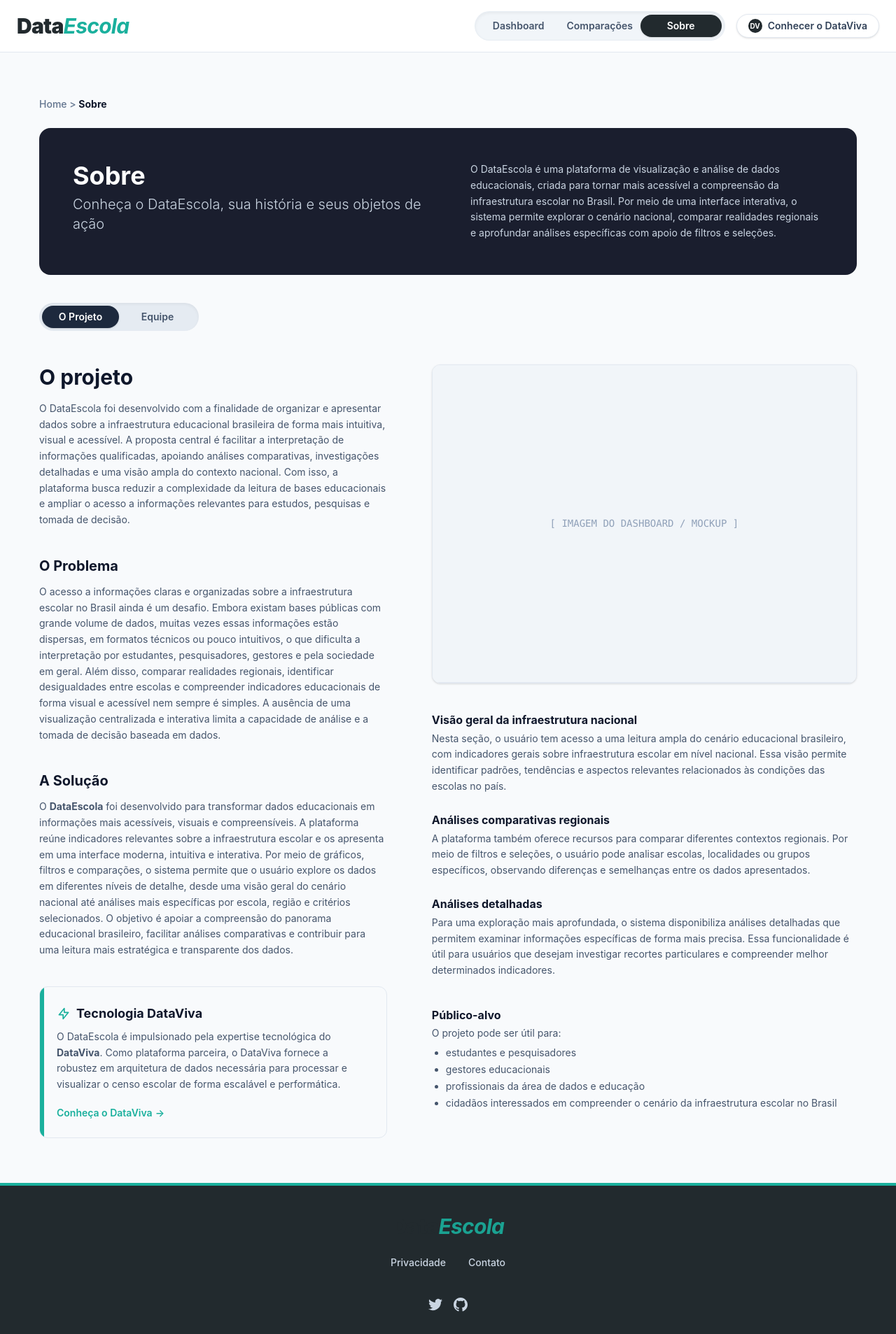
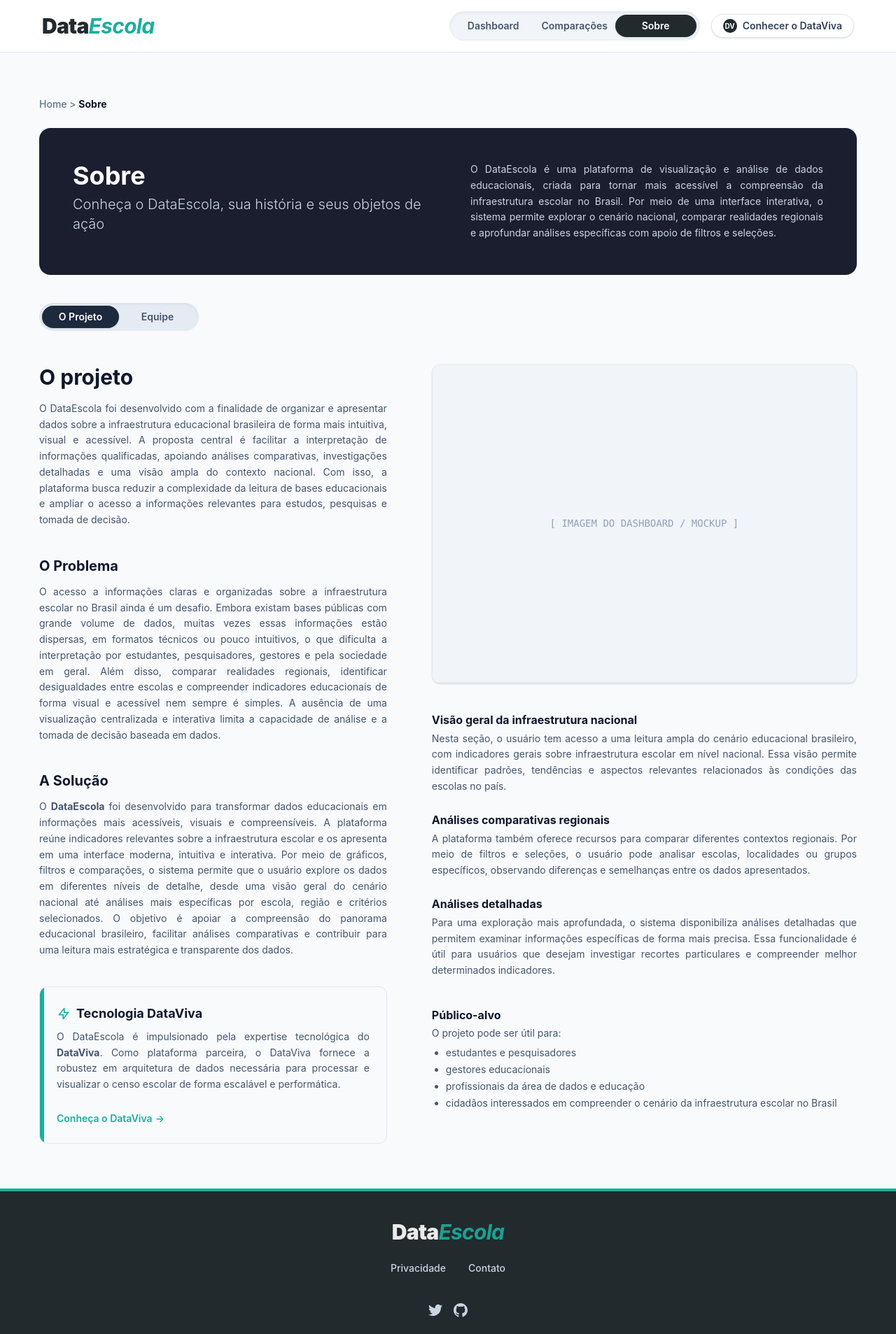
Before and after one commit to Treinamento-DataViva/frontend, a React (Vite) app in the folder frontend-censo-escolar/: page /sobre in a window 1280 px wide. Shown: the top 1907 px of the page at 70% size. Built offline with nearby package versions, Linux system fonts and the light colour scheme.

Commit message:
fix: arruma o design com as sugestões da ana carneiro

```diff
--- a/frontend-censo-escolar/src/pages/Comparacao.tsx
+++ b/frontend-censo-escolar/src/pages/Comparacao.tsx
@@ -341,13 +341,15 @@ export default function ComparativaRegional() {
       {/* SIDEBAR */}
       <aside className="w-64 bg-slate-800 text-white rounded-xl p-6 h-fit sticky top-24 shrink-0">
         <div className="space-y-6">
-          <div>
-            <h3 className="text-xs font-semibold text-slate-400 uppercase tracking-wide mb-3">
-              Configuração de Comparação
-            </h3>
 
+          <h3 className="text-xs font-semibold text-slate-400 uppercase tracking-wide">
+            Configuração de Comparação
+          </h3>
+
+          {/* Container padronizado para os inputs sem usar mb-* avulsos */}
+          <div className="space-y-4">
             {/* Ano */}
-            <div className="mb-4">
+            <div>
               <label className="block text-sm text-slate-300 mb-1">Ano</label>
               <select
                 value={ano}
@@ -361,7 +363,7 @@ export default function ComparativaRegional() {
             </div>
 
             {/* Região A */}
-            <div className="mb-3">
+            <div>
               <label className="block text-sm text-slate-300 mb-1">Região Alvo (A)</label>
               <select
                 value={regiaoA}
@@ -409,17 +411,19 @@ export default function ComparativaRegional() {
 
       {/* CONTEÚDO */}
       <div className="flex-1 space-y-6">
+
         {/* HEADER */}
         <div className="bg-white rounded-xl shadow-sm border border-slate-200 p-6">
-          <div className="flex items-center justify-between">
-            <div>
-              <p className="text-xs text-slate-500 uppercase tracking-wide mb-1">
+          <div className="flex items-start justify-between">
+            {/* Agrupamento com space-y-2 para os textos respirarem melhor */}
+            <div className="space-y-2">
+              <p className="text-xs text-slate-500 uppercase tracking-wide">
                 Explorador · Ferramenta de Avaliação Comparativa
               </p>
               <h1 className="text-3xl font-bold text-slate-900">
                 Análises Comparativas Regionais
               </h1>
-              <p className="text-sm text-slate-600 mt-2">
+              <p className="text-sm text-slate-600">
                 Comparando <strong>{dadosRegiaoA?.nome ?? regiaoA}</strong> com{" "}
                 <strong>{dadosRegiaoB?.nome ?? regiaoB}</strong> — Censo {ano}.
               </p>
@@ -441,11 +445,11 @@ export default function ComparativaRegional() {
 
         {/* CARDS */}
         <div className="grid grid-cols-2 gap-6">
-          <div className="bg-gradient-to-br from-blue-50 to-white rounded-xl shadow-sm border border-blue-200 p-6">
-            <div className="flex items-center gap-3 mb-4">
+          <div className="bg-linear-to-br from-blue-50 to-white rounded-xl shadow-sm border border-blue-200 p-6 flex flex-col justify-between">
+            <div className="flex items-center gap-3 mb-6">
               <div className="w-10 h-10 bg-blue-500 rounded-full flex items-center justify-center text-white font-bold">A</div>
               <div>
-                <p className="text-xs text-slate-500 font-medium">REGIÃO ALVO</p>
+                <p className="text-xs text-slate-500 font-medium uppercase">Região Alvo</p>
                 <h3 className="text-lg font-bold text-slate-900">{dadosRegiaoA?.nome ?? regiaoA}</h3>
               </div>
             </div>
@@ -465,11 +469,11 @@ export default function ComparativaRegional() {
             </div>
           </div>
 
-          <div className="bg-gradient-to-br from-slate-50 to-white rounded-xl shadow-sm border border-slate-200 p-6">
-            <div className="flex items-center gap-3 mb-4">
+          <div className="bg-linear-to-br from-slate-50 to-white rounded-xl shadow-sm border border-slate-200 p-6 flex flex-col justify-between">
+            <div className="flex items-center gap-3 mb-6">
               <div className="w-10 h-10 bg-slate-600 rounded-full flex items-center justify-center text-white font-bold">B</div>
               <div>
-                <p className="text-xs text-slate-500 font-medium">REFERÊNCIA</p>
+                <p className="text-xs text-slate-500 font-medium uppercase">Referência</p>
                 <h3 className="text-lg font-bold text-slate-900">{dadosRegiaoB?.nome ?? regiaoB}</h3>
               </div>
             </div>
@@ -549,7 +553,7 @@ export default function ComparativaRegional() {
         <div className="bg-white rounded-xl shadow-sm border border-slate-200 overflow-hidden">
           <div className="px-6 py-4 border-b border-slate-200 flex items-center justify-between">
             <h3 className="text-sm font-semibold text-slate-700">Matriz de Dados Detalhada</h3>
-            <p className="text-xs text-slate-500">Censo Escolar {ano}</p>
+            <p className="text-xs text-slate-500 font-medium">Censo Escolar {ano}</p>
           </div>
           <div className="overflow-x-auto">
             <table className="w-full text-sm">
@@ -583,9 +587,8 @@ export default function ComparativaRegional() {
                         {ind.valorB}{ind.unidade}
                       </td>
                       <td className="px-6 py-4 text-center">
-                        <span className={`inline-flex items-center px-2.5 py-1 rounded-full text-xs font-medium ${
-                          isPositive ? "bg-teal-50 text-teal-700" : diff === 0 ? "bg-slate-100 text-slate-600" : "bg-red-50 text-red-700"
-                        }`}>
+                        <span className={`inline-flex items-center px-2.5 py-1 rounded-full text-xs font-medium ${isPositive ? "bg-teal-50 text-teal-700" : diff === 0 ? "bg-slate-100 text-slate-600" : "bg-red-50 text-red-700"
+                          }`}>
                           {isPositive ? "+" : ""}{diffPct}%{" "}
                           {isPositive ? "ACIMA" : diff === 0 ? "IGUAL" : "ABAIXO"}
                         </span>
@@ -597,6 +600,7 @@ export default function ComparativaRegional() {
             </table>
           </div>
         </div>
+
       </div>
     </div>
   );
--- a/frontend-censo-escolar/src/pages/HomePage.tsx
+++ b/frontend-censo-escolar/src/pages/HomePage.tsx
@@ -6,6 +6,7 @@ export default function HomePage() {
 
       {/* 1. Bloco Hero */}
       <section className="card-hero">
+        {/* Padronizado com space-y-6 */}
         <div className="md:w-1/2 space-y-6">
           <span className="badge-teal">Visualização Principal</span>
 
@@ -13,11 +14,13 @@ export default function HomePage() {
             Diagnóstico do <br /> Cenário Escolar
           </h1>
 
-          <p className="text-hero-desc">
+          {/* Adicionado text-justify */}
+          <p className="text-hero-desc text-justify">
             Explore nosso painel interativo. Saiba qual a composição da infraestrutura escolar, métricas de saneamento e a conectividade em todo o país através de dados oficiais do Censo Escolar.
           </p>
 
-          <div className="pt-4">
+          {/* Removido o pt-4 para deixar o space-y-6 ditar a distância de forma uniforme */}
+          <div>
             <Link to="/dashboard" className="btn-primary">
               Acessar Dashboard
               <svg className="ml-2 w-5 h-5" fill="none" stroke="currentColor" viewBox="0 0 24 24">
@@ -39,23 +42,25 @@ export default function HomePage() {
 
       {/* 2. Bloco Comparação - ATUALIZADO */}
       <section className="card-dark">
-        <div className="md:w-1/3 space-y-4">
+        {/* Atualizado de space-y-4 para space-y-6 para manter o padrão */}
+        <div className="md:w-1/3 space-y-6">
           <h2 className="title-lg text-white">
             Análises<br />Comparativas
           </h2>
-          <p className="text-dark-desc">
+
+          {/* Adicionado text-justify */}
+          <p className="text-dark-desc text-justify">
             Compare seu município ou estado com a Média Nacional usando os índices do Censo Escolar.
           </p>
-          <div className="mt-4">
-            {/* 1. Mudamos o Link para a rota real */}
+
+          {/* Removido mt-4 para usar o espaçamento do container */}
+          <div>
             <Link to="/comparacao" className="btn-teal">
               Comparar Agora
             </Link>
           </div>
         </div>
 
-        {/* 2. Se o seu colega já criou cards reais, você pode importá-los aqui.
-      Se não, mantemos os placeholders, mas agora com estilo de "clicável" */}
         <div className="md:w-2/3 flex gap-4 overflow-x-auto pb-4 hide-scrollbar">
           {[1, 2, 3].map((item) => (
             <Link key={item} to="/comparacao" className="placeholder-card border-slate-700 hover:border-teal-500 transition-all cursor-pointer">
@@ -70,15 +75,19 @@ export default function HomePage() {
 
       {/* 3. Bloco Sobre */}
       <section className="card-teal">
+        {/* Já estava com space-y-6, mantido */}
         <div className="md:w-3/5 space-y-6">
           <h2 className="title-lg">
             Sobre o <br /> DataEscola
           </h2>
-          <p className="text-teal-desc">
+
+          {/* Adicionado text-justify */}
+          <p className="text-teal-desc text-justify">
             A principal plataforma independente de tecnologia para visualizar e analisar dados oficiais do Censo da Educação Brasileira. Conheça nossa história, a metodologia aplicada e a equipe por trás do projeto.
           </p>
 
-          <div className="pt-2">
+          {/* Removido pt-2 para usar o espaçamento do container */}
+          <div>
             <Link to="/sobre" className="btn-secondary">
               Conheça o projeto
               <svg className="ml-2 w-5 h-5" fill="none" stroke="currentColor" viewBox="0 0 24 24">
--- a/frontend-censo-escolar/src/pages/MainLayout.tsx
+++ b/frontend-censo-escolar/src/pages/MainLayout.tsx
@@ -20,8 +20,10 @@ export default function MainLayout() {
     <div className={`flex flex-col bg-slate-50 ${isFullScreenPage ? 'h-screen overflow-hidden' : 'min-h-screen'}`}>
 
       {/* HEADER: Inspirado no DataViva com Animação */}
-      <header className="header-container">
-        <div className="header-content">
+      <header className="header-container w-full flex justify-center">
+        <div className="w-full max-w-7xl mx-auto px-9">
+
+          <div className="header-content flex justify-between items-center w-full">
 
             {/* Logo DataEscola */}
             <Link to="/" className="logo-link">
@@ -35,7 +37,7 @@ export default function MainLayout() {
               {/* Pílula de Navegação com Slide */}
               <nav className="nav-pill-container">
 
-              {/* Fundo animado (só aparece se alguma aba do menu estiver ativa) */}
+                {/* Fundo animado */}
                 {activeIndex >= 0 && (
                   <div
                     className="nav-pill-slider"
@@ -71,7 +73,7 @@ export default function MainLayout() {
                 Conhecer o DataViva
               </a>
             </div>
-
+          </div>
         </div>
       </header>
 
@@ -84,9 +86,9 @@ export default function MainLayout() {
       {!isFullScreenPage && (
         <footer className="footer-container">
           <div className="footer-content">
-
             <Link to="/" className="logo-link hover:opacity-100 opacity-90">
-              <span className="logo-text-dark text-white">Data</span>
+              {/* Mantemos a classe para a fonte/tamanho, mas forçamos a cor para branco com estilo inline */}
+              <span className="logo-text-dark" style={{ color: '#ffffff' }}>Data</span>
               <span className="logo-text-teal">Escola</span>
             </Link>
 
--- a/frontend-censo-escolar/src/pages/Sobre.tsx
+++ b/frontend-censo-escolar/src/pages/Sobre.tsx
@@ -67,7 +67,8 @@ export default function Sobre() {
                     </p>
                 </div>
                 <div className="about-hero-text">
-                    <p>
+                    {/* Adicionado text-justify */}
+                    <p className="text-justify">
                         O DataEscola é uma plataforma de visualização e análise de dados educacionais,
                         criada para tornar mais acessível a compreensão da infraestrutura escolar no
                         Brasil. Por meio de uma interface interativa, o sistema permite explorar o cenário
@@ -108,40 +109,46 @@ export default function Sobre() {
 
                         {/* Coluna Esquerda: Textos */}
                         <div className="lg:w-[45%] space-y-10">
-                            <section>
+                            {/* Adicionado space-y-4 para padronizar o espaçamento interno */}
+                            <section className="space-y-4">
                                 <h2 className="section-title">O projeto</h2>
-                                <p className="section-paragraph mb-4">
+                                {/* Adicionado text-justify e removido o mb-4 isolado */}
+                                <p className="section-paragraph text-justify">
                                     O DataEscola foi desenvolvido com a finalidade de organizar e apresentar dados sobre a infraestrutura educacional brasileira de forma mais intuitiva, visual e acessível. A proposta central é facilitar a interpretação de informações qualificadas, apoiando análises comparativas, investigações detalhadas e uma visão ampla do contexto nacional. Com isso, a plataforma busca reduzir a complexidade da leitura de bases educacionais e ampliar o acesso a informações relevantes para estudos, pesquisas e tomada de decisão.
                                 </p>
                             </section>
 
-                            <section>
+                            <section className="space-y-4">
                                 <h3 className="section-subtitle">O Problema</h3>
-                                <p className="section-paragraph">
+                                <p className="section-paragraph text-justify">
                                     O acesso a informações claras e organizadas sobre a infraestrutura escolar no Brasil ainda é um desafio. Embora existam bases públicas com grande volume de dados, muitas vezes essas informações estão dispersas, em formatos técnicos ou pouco intuitivos, o que dificulta a interpretação por estudantes, pesquisadores, gestores e pela sociedade em geral. Além disso, comparar realidades regionais, identificar desigualdades entre escolas e compreender indicadores educacionais de forma visual e acessível nem sempre é simples. A ausência de uma visualização centralizada e interativa limita a capacidade de análise e a tomada de decisão baseada em dados.
                                 </p>
                             </section>
 
-                            <section>
+                            <section className="space-y-4">
                                 <h3 className="section-subtitle">A Solução</h3>
-                                <p className="section-paragraph">
+                                <p className="section-paragraph text-justify">
                                     O <strong>DataEscola</strong> foi desenvolvido para transformar dados educacionais em informações mais acessíveis, visuais e compreensíveis. A plataforma reúne indicadores relevantes sobre a infraestrutura escolar e os apresenta em uma interface moderna, intuitiva e interativa. Por meio de gráficos, filtros e comparações, o sistema permite que o usuário explore os dados em diferentes níveis de detalhe, desde uma visão geral do cenário nacional até análises mais específicas por escola, região e critérios selecionados. O objetivo é apoiar a compreensão do panorama educacional brasileiro, facilitar análises comparativas e contribuir para uma leitura mais estratégica e transparente dos dados.
                                 </p>
                             </section>
 
                             {/* Card DataViva Integrado */}
-                            <section className="dataviva-card">
+                            {/* Adicionado space-y-4 para empurrar os elementos internamente de forma fluida */}
+                            <section className="dataviva-card space-y-4">
                                 <div className="dataviva-card-stripe"></div>
-                                <h3 className="dataviva-card-title">
+                                <h3 className="dataviva-card-title flex items-center gap-2">
                                     <svg className="w-5 h-5 text-[#1ab09d]" fill="none" stroke="currentColor" viewBox="0 0 24 24" xmlns="http://www.w3.org/2000/svg"><path strokeLinecap="round" strokeLinejoin="round" strokeWidth="2" d="M13 10V3L4 14h7v7l9-11h-7z"></path></svg>
                                     Tecnologia DataViva
                                 </h3>
-                                <p className="section-paragraph mb-4">
+                                <p className="section-paragraph text-justify">
                                     O DataEscola é impulsionado pela expertise tecnológica do <strong>DataViva</strong>. Como plataforma parceira, o DataViva fornece a robustez em arquitetura de dados necessária para processar e visualizar o censo escolar de forma escalável e performática.
                                 </p>
-                                <a href="https://dataviva.info/" target="_blank" rel="noopener noreferrer" className="dataviva-card-link">
-                                    Conheça o DataViva <span aria-hidden="true">&rarr;</span>
-                                </a>
+                                {/* Transformado em block para respeitar o space-y-4 adequadamente */}
+                                <div className="pt-2">
+                                    <a href="https://dataviva.info/" target="_blank" rel="noopener noreferrer" className="dataviva-card-link inline-flex items-center gap-1">
+                                        Conheça o DataViva <span aria-hidden="true">&rarr;</span>
+                                    </a>
+                                </div>
                             </section>
                         </div>
 
@@ -150,30 +157,30 @@ export default function Sobre() {
 
                             {/* Mockup Placeholder - Censo Escolar */}
                             <div className="bg-white rounded-xl shadow-sm border border-slate-200 overflow-hidden">
-                                {/* Substitua esta div pela tag <img /> do mockup real */}
                                 <div className="w-full aspect-4/3 bg-slate-100 flex items-center justify-center text-slate-400 font-mono text-sm border-b border-slate-200">
                                     [ IMAGEM DO DASHBOARD / MOCKUP ]
                                 </div>
                             </div>
 
                             <div className="space-y-6">
-                                <div>
+                                {/* Adicionado space-y-2 aos sub-tópicos para padronizar distância entre h4 e p */}
+                                <div className="space-y-2">
                                     <h4 className="feature-title">Visão geral da infraestrutura nacional</h4>
-                                    <p className="section-paragraph">Nesta seção, o usuário tem acesso a uma leitura ampla do cenário educacional brasileiro, com indicadores gerais sobre infraestrutura escolar em nível nacional. Essa visão permite identificar padrões, tendências e aspectos relevantes relacionados às condições das escolas no país.</p>
+                                    <p className="section-paragraph text-justify">Nesta seção, o usuário tem acesso a uma leitura ampla do cenário educacional brasileiro, com indicadores gerais sobre infraestrutura escolar em nível nacional. Essa visão permite identificar padrões, tendências e aspectos relevantes relacionados às condições das escolas no país.</p>
                                 </div>
-                                <div>
+                                <div className="space-y-2">
                                     <h4 className="feature-title">Análises comparativas regionais</h4>
-                                    <p className="section-paragraph">A plataforma também oferece recursos para comparar diferentes contextos regionais. Por meio de filtros e seleções, o usuário pode analisar escolas, localidades ou grupos específicos, observando diferenças e semelhanças entre os dados apresentados.</p>
+                                    <p className="section-paragraph text-justify">A plataforma também oferece recursos para comparar diferentes contextos regionais. Por meio de filtros e seleções, o usuário pode analisar escolas, localidades ou grupos específicos, observando diferenças e semelhanças entre os dados apresentados.</p>
                                 </div>
-                                <div>
+                                <div className="space-y-2">
                                     <h4 className="feature-title">Análises detalhadas</h4>
-                                    <p className="section-paragraph">Para uma exploração mais aprofundada, o sistema disponibiliza análises detalhadas que permitem examinar informações específicas de forma mais precisa. Essa funcionalidade é útil para usuários que desejam investigar recortes particulares e compreender melhor determinados indicadores.</p>
+                                    <p className="section-paragraph text-justify">Para uma exploração mais aprofundada, o sistema disponibiliza análises detalhadas que permitem examinar informações específicas de forma mais precisa. Essa funcionalidade é útil para usuários que desejam investigar recortes particulares e compreender melhor determinados indicadores.</p>
                                 </div>
                             </div>
 
-                            <div>
-                                <h4 className="feature-title mb-2">Público-alvo</h4>
-                                <p className="text-sm text-slate-600 mb-2">O projeto pode ser útil para:</p>
+                            <div className="space-y-2">
+                                <h4 className="feature-title">Público-alvo</h4>
+                                <p className="text-sm text-slate-600">O projeto pode ser útil para:</p>
                                 <ul className="list-disc pl-5 text-sm text-slate-600 space-y-1">
                                     <li>estudantes e pesquisadores</li>
                                     <li>gestores educacionais</li>
```
Also changed, not shown: frontend-censo-escolar/src/pages/Dashboard.tsx (+24 -20 lines), package.json (added, +8 -0 lines), 2 other files (tests, documents, lock files or other folders). Lines whose indentation alone changed are shown as unchanged.
